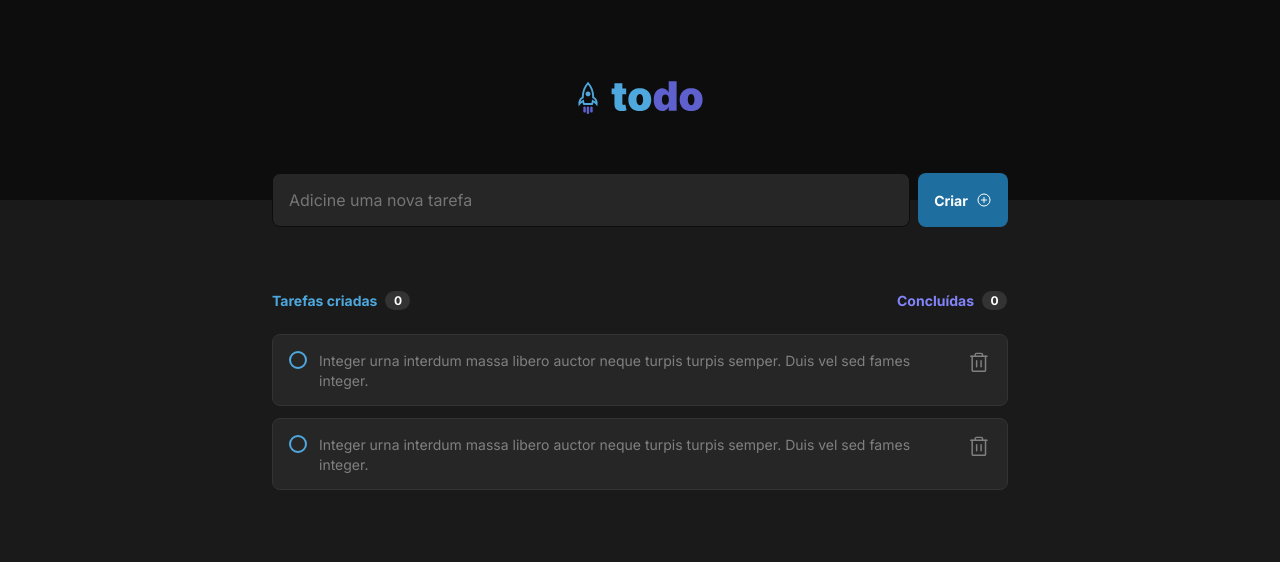
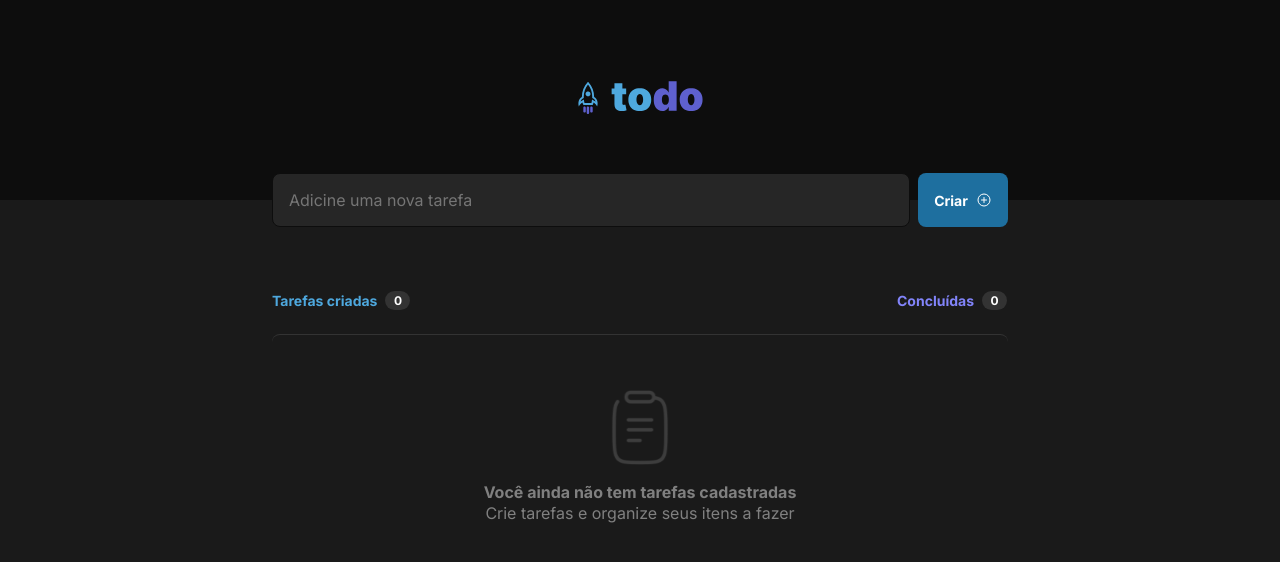
Before and after one commit to felipesandrade/to-do-list-reactjs-ts, a React (Vite) app: page / in a window 1280 px wide. Shown: the top 562 px of the page. Built offline with nearby package versions, Linux system fonts and the light colour scheme.

Commit message:
implements tasks counting

```diff
--- a/src/App.tsx
+++ b/src/App.tsx
@@ -1,6 +1,5 @@
 import { Header } from './components/Header';
-import { NewTask } from './components/NewTask';
-import { List } from './components/List';
+import { Tasks } from './components/Tasks';
 
 import './global.css';
 
@@ -10,9 +9,7 @@ export function App() {
     <>
         <Header />
 
-        <NewTask />
-
-        <List />
+        <Tasks />
 
     </>
 
--- a/src/components/List.tsx
+++ /dev/null
@@ -1,28 +0,0 @@
-import styles from './List.module.css';
-import { Task } from './Task';
-
-export function List() {
-    return (
-        <article className={styles.list}>
-            <header>
-                <div className={styles.listCreated}>
-                    <strong>Tarefas criadas</strong>
-                    <span>0</span>
-                </div>
-                <div className={styles.listDone}>
-                    <strong>Concluídas</strong>
-                    <span>0</span>
-                </div>
-            </header>
-            {/* <div className={styles.content}>
-                <img className={styles.imgClipboard} src={clipboardLogo} alt="Logo Clipboard" />
-                <strong>Você ainda não tem tarefas cadastradas</strong>
-                <span>Crie tarefas e organize seus itens a fazer</span>
-            </div> */}
-            <div>
-                <Task />
-                <Task />
-            </div>
-        </article>
-    );
-}
--- a/src/components/NewTask.module.css
+++ /dev/null
@@ -1,70 +0,0 @@
-.newtask {
-    display: flex;
-    flex-direction: row;
-    align-items: center;
-    padding: 0;
-    gap: 0.5rem;
-
-    position: absolute;
-    width: 46rem;
-    height: 3.375rem;
-    left: calc(50% - 46rem/2);
-    top: 10.812rem;
-
-    flex: none;
-    order: 0;
-    flex-grow: 1;
-}
-
-.newtask input {
-    box-sizing: border-box;
-
-    padding: 1rem;
-    gap: 8px;
-
-    width: 39.875rem;
-    height: 3.375rem;
-
-    background: var(--gray-500);
-    border: 1px solid var(--gray-700);
-    border-radius: 0.5rem;
-
-    font-family: 'Inter';
-    font-style: normal;
-    font-weight: 400;
-    font-size: 1rem;
-    line-height: 140%;
-
-    color: var(--gray-300);
-}
-
-.newtask button {
-
-    padding: 1rem;
-    gap: 0.5rem;
-    margin-left: 0.5rem;
-
-    width: 5.625rem;
-    height: 3.375rem;
-
-    background: var(--blue-dark);
-    border: none;
-    border-radius: 0.5rem;
-
-    font-family: 'Inter';
-    font-style: normal;
-    font-weight: 700;
-    font-size: 0.875rem;
-    line-height: 140%;
-
-    color: var(--white);
-
-}
-
-.newtask span {
-    display: flex;
-    flex-direction: row;
-    justify-content: center;
-    align-items: center;
-    gap: 0.5rem;
-}
--- a/src/components/NewTask.tsx
+++ /dev/null
@@ -1,20 +0,0 @@
-import styles from './NewTask.module.css';
-
-import { PlusCircle } from 'phosphor-react';
-
-export function NewTask() {
-    function handleCreateNewTask () {
-
-    }
-    return (
-        <div className={styles.newtask}>
-            <form onSubmit={handleCreateNewTask}>
-                <input type='text' placeholder='Adicine uma nova tarefa'/>
-
-                <button type='submit'>
-                    <span>Criar <PlusCircle size={16} /></span>
-                </button>
-            </form>
-        </div>
-    );
-}
--- a/src/components/Task.module.css
+++ b/src/components/Task.module.css
@@ -1,7 +1,7 @@
 .task {
     display: flex;
     flex-direction: row;
-    justify-content: center;
+    justify-content: space-between;
     align-items: flex-start;
     padding: 1rem;
     gap: 0.75rem;
@@ -14,7 +14,6 @@
     border-radius: 0.5rem;
 
     margin-bottom: 0.75rem;
-
 }
 
 .checkContainer {
@@ -38,6 +37,8 @@
 }
 
 .task p {
+    width: 100%;
+    height: 100%;
     font-family: 'Inter';
     font-style: normal;
     font-weight: 400;
--- a/src/components/Task.tsx
+++ b/src/components/Task.tsx
@@ -1,13 +1,19 @@
+import { useState } from 'react';
+
 import { Trash } from 'phosphor-react';
-import { useState } from 'react';
 import { BsFillCheckCircleFill } from 'react-icons/bs';
 
 import styles from './Task.module.css';
 
-export function Task() {
+interface TaskProps {
+    content: string;
+    onDeleteTask: (content: string) => void;
+}
+
+export function Task({ content, onDeleteTask }: TaskProps) {
     const [isCompleted, setIsCompleted] = useState(false);
 
-    function handleTaskCompleted() {
+    function handleTaskComplete() {
         if(!isCompleted) {
             setIsCompleted(true);
         } else {
@@ -16,18 +22,23 @@ export function Task() {
 
     }
 
+    function handleDeleteTask() {
+        onDeleteTask(content);
+    }
+
     return (
         <div className={styles.task}>
            <button
                 className={styles.checkContainer}
-                onClick={handleTaskCompleted}
+                onClick={handleTaskComplete}
             >
                 {isCompleted ? <BsFillCheckCircleFill /> : <div /> }
            </button>
-            <p className={isCompleted ? styles.checkText : ""}>Integer urna interdum massa libero auctor neque turpis turpis semper. Duis vel sed fames integer.</p>
+            <p className={isCompleted ? styles.checkText : ""}>{content}</p>
             <Trash
                 className={styles.trash}
                 size={24}
+                onClick={handleDeleteTask}
             />
         </div>
 
--- a/src/components/List.module.css
+++ b/src/components/Tasks.module.css
@@ -1,4 +1,4 @@
-.list {
+.tasks {
     display: flex;
     flex-direction: column;
     align-items: flex-start;
@@ -12,7 +12,7 @@
 
 }
 
-.list header {
+.tasks header {
     display: flex;
     flex-direction: row;
     justify-content: space-between;
@@ -24,7 +24,7 @@
 
 }
 
-.list header span {
+.tasks header span {
     display: flex;
     flex-direction: column;
     align-items: center;
@@ -47,7 +47,7 @@
 
     color: var(--white);
 }
-.listCreated {
+.tasksCreated {
     display: flex;
     flex-direction: row;
     align-items: center;
@@ -65,7 +65,7 @@
     color: var(--blue);
 }
 
-.listDone {
+.tasksDone {
     display: flex;
     flex-direction: row;
     align-items: center;
@@ -117,3 +117,74 @@
     width: 4.66rem;
     height: 4.66rem;
 }
+
+.newtask {
+    display: flex;
+    flex-direction: row;
+    align-items: center;
+    padding: 0;
+    gap: 0.5rem;
+
+    position: absolute;
+    width: 46rem;
+    height: 3.375rem;
+    left: calc(50% - 46rem/2);
+    top: 10.812rem;
+
+    flex: none;
+    order: 0;
+    flex-grow: 1;
+}
+
+.newtask input {
+    box-sizing: border-box;
+
+    padding: 1rem;
+    gap: 8px;
+
+    width: 39.875rem;
+    height: 3.375rem;
+
+    background: var(--gray-500);
+    border: 1px solid var(--gray-700);
+    border-radius: 0.5rem;
+
+    font-family: 'Inter';
+    font-style: normal;
+    font-weight: 400;
+    font-size: 1rem;
+    line-height: 140%;
+
+    color: var(--gray-300);
+}
+
+.newtask button {
+
+    padding: 1rem;
+    gap: 0.5rem;
+    margin-left: 0.5rem;
+
+    width: 5.625rem;
+    height: 3.375rem;
+
+    background: var(--blue-dark);
+    border: none;
+    border-radius: 0.5rem;
+
+    font-family: 'Inter';
+    font-style: normal;
+    font-weight: 700;
+    font-size: 0.875rem;
+    line-height: 140%;
+
+    color: var(--white);
+
+}
+
+.newtask span {
+    display: flex;
+    flex-direction: row;
+    justify-content: center;
+    align-items: center;
+    gap: 0.5rem;
+}
--- /dev/null
+++ b/src/components/Tasks.tsx
@@ -0,0 +1,94 @@
+import { ChangeEvent, FormEvent, useState } from 'react';
+
+import { PlusCircle } from 'phosphor-react';
+import clipboardLogo from '../assets/clipboard.svg';
+
+import { Task } from './Task';
+
+import styles from './Tasks.module.css';
+
+export function Tasks() {
+    const [tasks, setTasks] = useState(['']);
+
+    const [newTask, setNewTask] = useState('');
+
+    const [countTasks, setCountTasks] = useState(0);
+
+    function handleCreateNewTask (event: FormEvent) {
+        event.preventDefault();
+
+        setTasks([...tasks, newTask]);
+
+        setCountTasks((state) => {
+            return state + 1;
+        });
+
+        setNewTask('');
+    }
+
+    function handleNewTaskChange(event: ChangeEvent<HTMLInputElement>) {
+        setNewTask(event.target.value);
+    }
+
+    function onDeleteTask(taskToDelete: string) {
+        const tasksWithoutDeleteOne = tasks.filter(task => {
+            return task !== taskToDelete;
+        });
+
+        setTasks(tasksWithoutDeleteOne);
+
+        setCountTasks((state) => {
+            return state - 1;
+        })
+    }
+
+    return (
+        <>
+            <div className={styles.newtask}>
+                        <form onSubmit={handleCreateNewTask}>
+                            <input
+                                type='text'
+                                placeholder='Adicine uma nova tarefa'
+                                value={newTask}
+                                onChange={handleNewTaskChange}
+                            />
+
+                            <button type='submit'>
+                                <span>Criar <PlusCircle size={16} /></span>
+                            </button>
+                        </form>
+                    </div>
+            <article className={styles.tasks}>
+                <header>
+                    <div className={styles.tasksCreated}>
+                        <strong>Tarefas criadas</strong>
+                        <span>{countTasks}</span>
+                    </div>
+                    <div className={styles.tasksDone}>
+                        <strong>Concluídas</strong>
+                        <span>0</span>
+                    </div>
+                </header>
+                <div>
+                    {tasks.map(task => {
+                        if(tasks.length === 1) {
+                            return <div className={styles.content}>
+                                        <img className={styles.imgClipboard} src={clipboardLogo} alt="Logo Clipboard" />
+                                        <strong>Você ainda não tem tarefas cadastradas</strong>
+                                        <span>Crie tarefas e organize seus itens a fazer</span>
+                                    </div>
+                        } else {
+                            if(task !== '') {
+                                return <Task
+                                            key={task}
+                                            content={task}
+                                            onDeleteTask={onDeleteTask}
+                                        />
+                            }
+                        }
+                    })}
+                </div>
+            </article>
+        </>
+    );
+}
```
